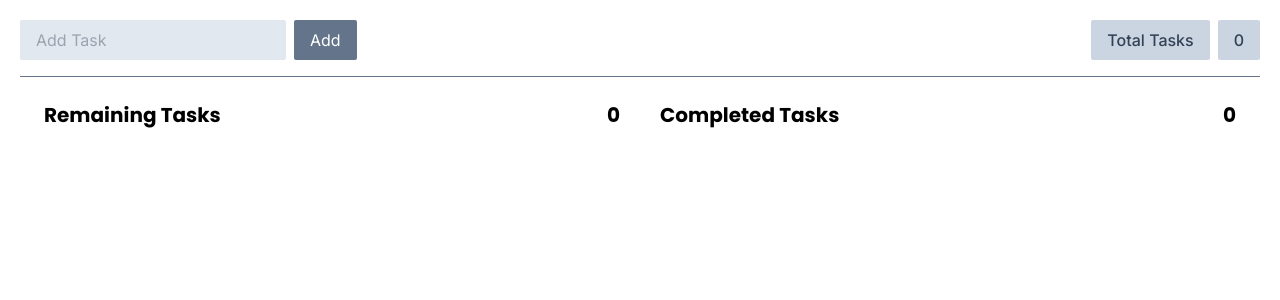
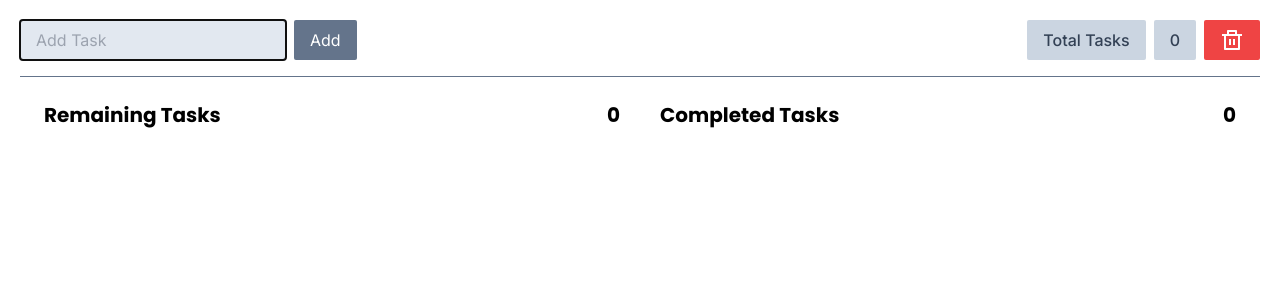
Before and after one commit to hetwebdev/todoapp, a React (Vite) app: page / in a window 1280 px wide. Shown: the top 300 px of the page. Built offline with nearby package versions, Linux system fonts and the light colour scheme.

Commit message:
CLEAR ALL TASKS FUNCTIONALITY

```diff
--- a/src/App.jsx
+++ b/src/App.jsx
@@ -58,6 +58,10 @@ const App = () => {
     });
   };
 
+  const handleDeleteAllTasks = () => {
+    setTaskList([]);
+  };
+
   return (
     <main className=" p-5 w-full h-screen bg-white">
       {showModal ? (
@@ -77,7 +81,7 @@ const App = () => {
           onTypeTaskName={handleTypeTaskName}
           onClickAdd={handleInsertTask}
         />
-        <TotalTasks tasks={TaskList} />
+        <TotalTasks tasks={TaskList} onDeleteAllTask={handleDeleteAllTasks} />
       </header>
 
       <div className="mt-6 px-4 sm:px-6 flex flex-col gap-10 sm:flex-row ">
--- a/src/components/AddTask.jsx
+++ b/src/components/AddTask.jsx
@@ -8,6 +8,7 @@ const AddTask = ({ currentTaskValue, onTypeTaskName,onClickAdd }) => {
         value={currentTaskValue}
         className="px-4 py-2 bg-slate-200 rounded-sm font-inter active:border-slate-800"
         onChange={onTypeTaskName}
+        autoFocus
       />
       <button
         className="px-4 py-2 text-white bg-slate-500 rounded-sm font-inter hover:bg-slate-600 "
--- a/src/components/TotalTasks.jsx
+++ b/src/components/TotalTasks.jsx
@@ -1,4 +1,6 @@
-const TotalTasks = ({ tasks }) => {
+import { RiDeleteBinLine } from "react-icons/ri";
+
+const TotalTasks = ({ tasks, onDeleteAllTask }) => {
   return (
     <div className="flex items-center gap-2">
       <p className="font-inter font-medium text-slate-700 px-4 py-2 bg-slate-300 rounded-sm">
@@ -7,6 +9,9 @@ const TotalTasks = ({ tasks }) => {
       <div className="font-inter font-medium text-slate-700 px-4 py-2 bg-slate-300 rounded-sm">
         {tasks.length || 0}
       </div>
+      <div className="text-white px-4 py-2 bg-red-500 rounded-sm cursor-pointer hover:bg-red-700">
+        <RiDeleteBinLine className="size-6" onClick={onDeleteAllTask} />
+      </div>
     </div>
   );
 };
```
